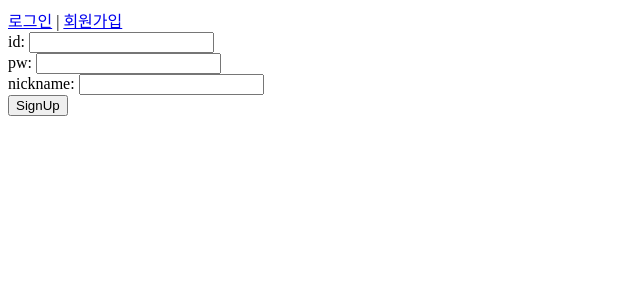
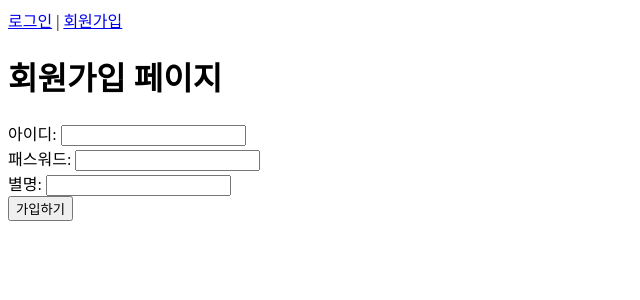
Before and after one commit to LeeHanryang/vue-endgame, a Vue app in the folder vue-til/: page /signup in a window 1280 px wide. Shown: the top 300 px of the page, without its empty margins (0-640 px from the left). Built offline with nearby package versions, Linux system fonts and the light colour scheme.

Commit message:
axios 로 backend api 통신 및 회원가입 테스트

```diff
--- /dev/null
+++ b/vue-til/src/api/index.js
@@ -0,0 +1,8 @@
+import axios from "axios";
+
+function registerUser(userData) {
+  const url = "http://localhost:3000/signup";
+  return axios.post(url, userData);
+}
+
+export { registerUser };
--- a/vue-til/src/components/SignupForm.vue
+++ b/vue-til/src/components/SignupForm.vue
@@ -1,34 +1,59 @@
 <template>
   <form @submit.prevent="submitForm">
     <div>
-      <label for="username">id: </label>
+      <label for="username">아이디: </label>
       <input id="username" type="text" v-model="username" autocomplete="off" />
     </div>
     <div>
-      <label for="password">pw: </label>
+      <label for="password">패스워드: </label>
       <input id="password" type="text" v-model="password" autocomplete="off" />
     </div>
     <div>
-      <label for="nickname">nickname: </label>
+      <label for="nickname">별명: </label>
       <input id="nickname" type="text" v-model="nickname" autocomplete="off" />
     </div>
-    <button type="submit">SignUp</button>
+    <button type="submit">가입하기</button>
+    <p>
+      {{ logMessage }}
+    </p>
   </form>
 </template>
 
 <script>
+  import { registerUser } from "@/api/index";
+
   export default {
     data() {
       return {
+        // form values
         username: "",
         password: "",
         nickname: "",
+        // log
+        logMessage: "",
       };
     },
     methods: {
-      submitForm(event) {
+      async submitForm() {
         console.log("form sended");
-        console.log(event);
+        const userData = {
+          username: this.username,
+          password: this.password,
+          nickname: this.nickname,
+        };
+        try {
+          const { data } = await registerUser(userData);
+          console.log(data.username);
+          this.logMessage = `${data.username}님이 가입되었습니다.`;
+          this.initForm();
+        } catch (error) {
+          console.log(error);
+        }
+      },
+      initForm() {
+        this.username = "";
+        this.password = "";
+        this.nickname = "";
       },
     },
   };
--- a/vue-til/src/views/SignupPage.vue
+++ b/vue-til/src/views/SignupPage.vue
@@ -1,5 +1,6 @@
 <template>
   <div>
+    <h1>회원가입 페이지</h1>
     <signup-form></signup-form>
   </div>
 </template>
```
